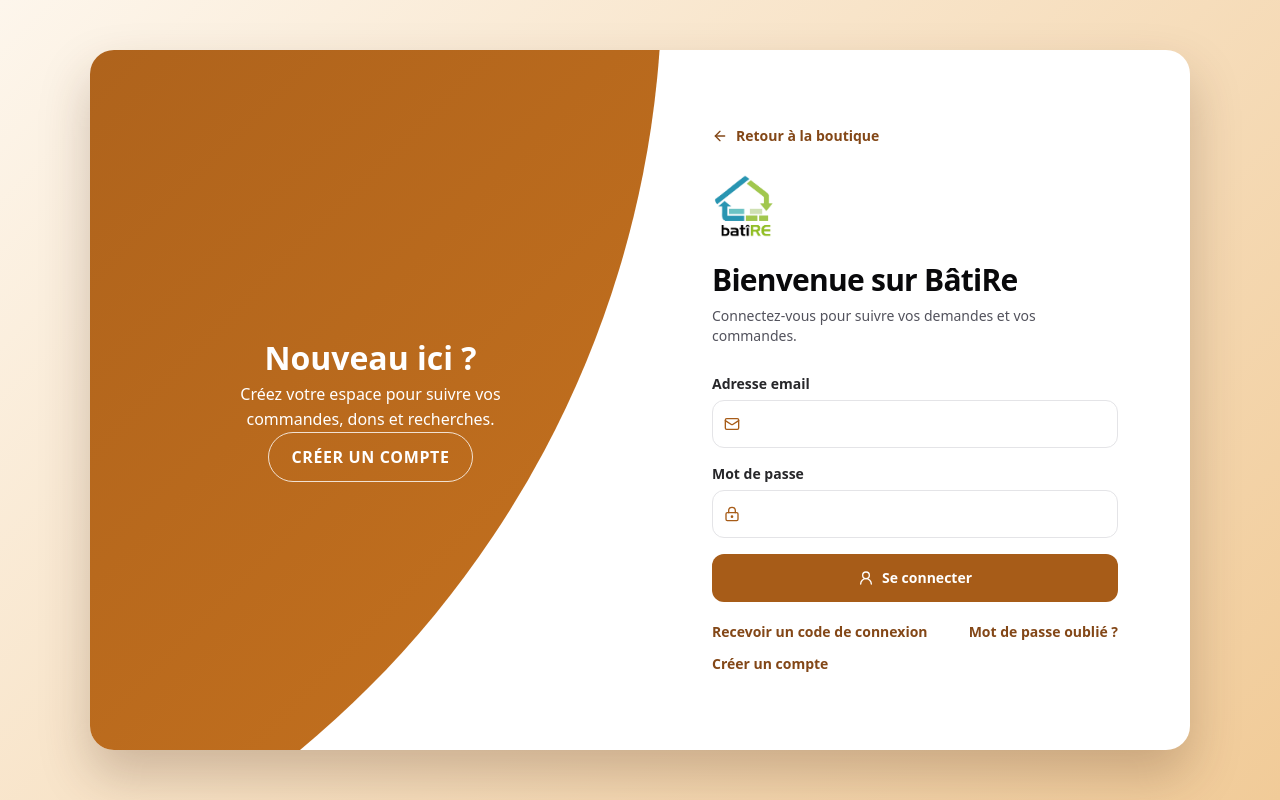
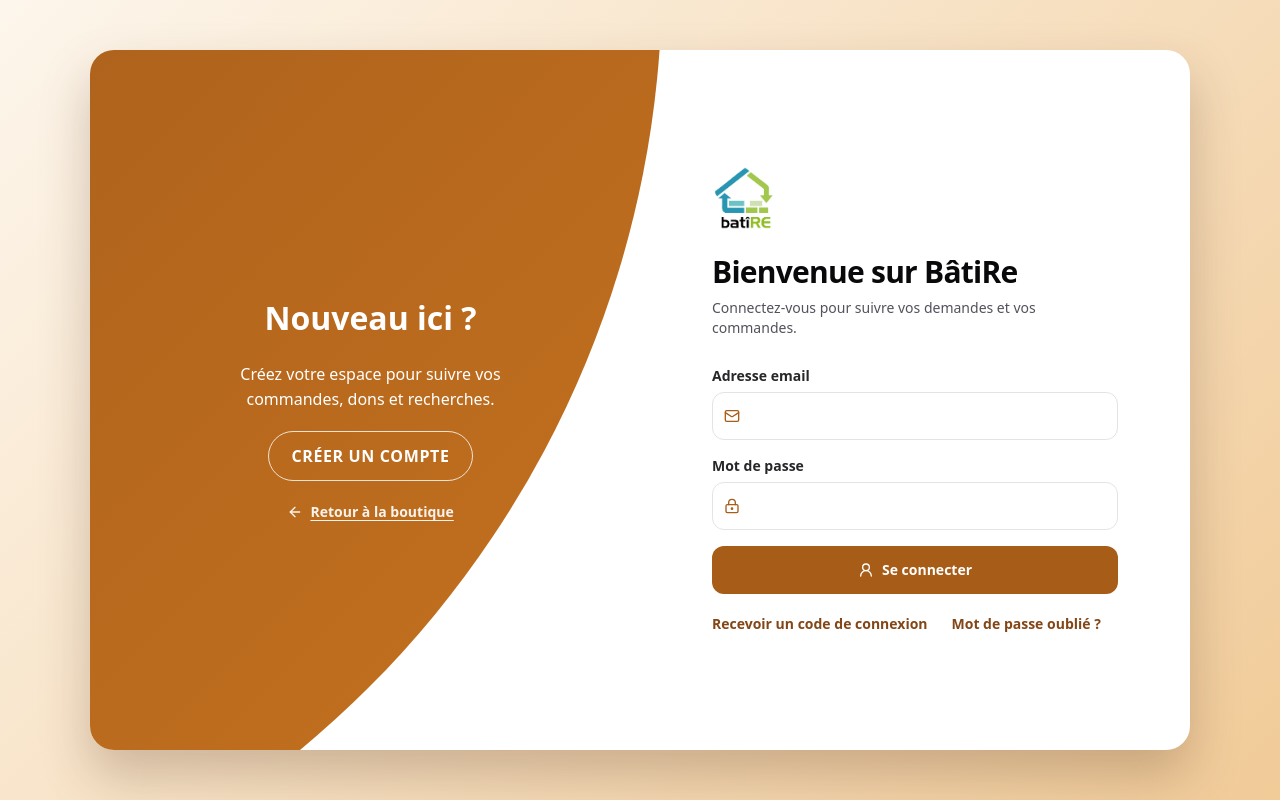
Before and after one commit to Maisondeconomiesolidaire/batire, a React (Vite) app: page /connexion in a window 1280 px wide. Built offline with nearby package versions, Linux system fonts and the light colour scheme; no server answers.

Commit message:
refactor(batire): clarifie les actions d'authentification

```diff
--- a/src/components/ui/auth-switch.tsx
+++ b/src/components/ui/auth-switch.tsx
@@ -48,6 +48,7 @@ export function AuthSwitch({ initialMode = "signin" }: { initialMode?: "signin"
   };
   const sendLoginCode = async () => {
     if (!signInLoaded || !signIn) return;
+    if (!email.trim()) throw new Error("Renseignez votre adresse email avant de demander un code de connexion.");
     const result = await signIn.create({ identifier: email.trim() });
     const factor = result.supportedFirstFactors?.find((item) => item.strategy === "email_code");
     if (!factor || factor.strategy !== "email_code") throw new Error("La connexion par code n'est pas disponible pour cette adresse.");
@@ -108,7 +109,6 @@ export function AuthSwitch({ initialMode = "signin" }: { initialMode?: "signin"
   const signUpMode = mode === "signup";
   return <main className="auth-switch-page"><section className={`auth-switch-container ${signUpMode ? "sign-up-mode" : ""}`}>
     <div className="auth-switch-form">
-    <Link to="/" className="mb-7 inline-flex items-center gap-2 text-sm font-semibold text-brand-700 hover:text-brand-900"><ArrowLeft className="h-4 w-4" /> Retour à la boutique</Link>
     <img src="/batire-logo.jpg" alt="BâtiRe" className="mb-6 h-16 w-auto object-contain" />
     <h1 className="text-3xl font-black tracking-tight text-zinc-950">{title}</h1><p className="mt-2 text-sm text-zinc-600">{subtitle}</p>
     <form className="mt-7 space-y-4" onSubmit={run(needsCode ? mode === "mfa" ? completeMfa : completeLoginCode : mode === "reset-request" ? resetPassword : mode === "reset" ? completeReset : mode === "signup" ? createAccount : loginWithPassword)}>
@@ -121,8 +121,7 @@ export function AuthSwitch({ initialMode = "signin" }: { initialMode?: "signin"
       {error ? <p className="rounded-xl bg-red-50 px-3 py-2 text-sm font-medium text-red-700">{error}</p> : null}
       <button disabled={busy} className="flex h-12 w-full items-center justify-center gap-2 rounded-xl bg-brand-600 px-4 text-sm font-bold text-white transition hover:bg-brand-700 disabled:opacity-60">{busy ? <Loader2 className="h-4 w-4 animate-spin" /> : <UserRound className="h-4 w-4" />}{needsCode || mode === "reset" ? "Confirmer" : mode === "reset-request" ? "Envoyer le code" : mode === "signup" ? "Créer mon compte" : "Se connecter"}</button>
     </form>
-    {mode === "signin" ? <div className="mt-5 flex flex-wrap justify-between gap-3 text-sm font-semibold text-brand-700"><button type="button" onClick={() => void run(sendLoginCode)()} disabled={!email || busy}>Recevoir un code de connexion</button><button type="button" onClick={() => { setMode("reset-request"); setError(null); }}>Mot de passe oublié ?</button><button type="button" onClick={() => { setMode("signup"); setError(null); }}>Créer un compte</button></div> : null}
-    {mode === "signup" ? <p className="mt-5 text-center text-sm text-zinc-600">Déjà un compte ? <button className="font-semibold text-brand-700" onClick={() => setMode("signin")}>Se connecter</button></p> : null}
+    {mode === "signin" ? <div className="mt-5 flex flex-wrap gap-x-6 gap-y-3 text-sm font-semibold text-brand-700"><button type="button" onClick={() => void run(sendLoginCode)()} disabled={busy}>Recevoir un code de connexion</button><button type="button" onClick={() => { setMode("reset-request"); setError(null); }}>Mot de passe oublié ?</button></div> : null}
     </div>
     <div className="auth-switch-panels">
       <aside className="auth-switch-panel left-panel">
@@ -130,6 +129,7 @@ export function AuthSwitch({ initialMode = "signin" }: { initialMode?: "signin"
           <h2>Nouveau ici ?</h2>
           <p>Créez votre espace pour suivre vos commandes, dons et recherches.</p>
           <button type="button" onClick={() => { setMode("signup"); setError(null); }}>Créer un compte</button>
+          <Link to="/" className="auth-switch-back-link"><ArrowLeft className="h-4 w-4" /> Retour à la boutique</Link>
         </div>
       </aside>
       <aside className="auth-switch-panel right-panel">
@@ -137,6 +137,7 @@ export function AuthSwitch({ initialMode = "signin" }: { initialMode?: "signin"
           <h2>Déjà membre ?</h2>
           <p>Retrouvez votre espace BâtiRe et vos démarches en cours.</p>
           <button type="button" onClick={() => { setMode("signin"); setError(null); }}>Se connecter</button>
+          <Link to="/" className="auth-switch-back-link"><ArrowLeft className="h-4 w-4" /> Retour à la boutique</Link>
         </div>
       </aside>
     </div>
--- a/src/index.css
+++ b/src/index.css
@@ -56,8 +56,8 @@ body {
 .auth-switch-container::before { content: ""; position: absolute; z-index: 6; top: -10%; right: 48%; width: 2000px; height: 2000px; border-radius: 50%; background: linear-gradient(-45deg, #c9741f, #834717); transform: translateY(-50%); transition: 1.8s ease-in-out; }
 .auth-switch-form { position: absolute; z-index: 5; top: 50%; left: 75%; width: 50%; padding: 2.5rem 4.5rem; transform: translate(-50%, -50%); transition: left 1s .7s ease-in-out; }
 .auth-switch-panels { position: absolute; z-index: 7; inset: 0; display: grid; grid-template-columns: repeat(2, 1fr); pointer-events: none; }
-.auth-switch-panel { display: flex; flex-direction: column; align-items: flex-end; justify-content: space-around; text-align: center; color: white; }.auth-switch-panel-content { transition: transform .9s ease-in-out; transition-delay: .6s; }.left-panel { padding: 3rem 17% 2rem 12%; pointer-events: all; }.right-panel { padding: 3rem 12% 2rem 17%; pointer-events: none; }.right-panel .auth-switch-panel-content { transform: translateX(800px); }
-.auth-switch-panel h2 { font-size: 2rem; font-weight: 800; }.auth-switch-panel p { max-width: 22rem; line-height: 1.55; }.auth-switch-panel button { border: 1px solid rgb(255 255 255 / .8); border-radius: 999px; padding: .75rem 1.4rem; font-weight: 700; text-transform: uppercase; letter-spacing: .04em; transition: background .2s, color .2s; }.auth-switch-panel button:hover { background: white; color: #834717; }
+.auth-switch-panel { display: flex; flex-direction: column; align-items: flex-end; justify-content: space-around; text-align: center; color: white; }.auth-switch-panel-content { display: flex; flex-direction: column; align-items: center; gap: 1.25rem; transition: transform .9s ease-in-out; transition-delay: .6s; }.left-panel { padding: 3rem 17% 2rem 12%; pointer-events: all; }.right-panel { padding: 3rem 12% 2rem 17%; pointer-events: none; }.right-panel .auth-switch-panel-content { transform: translateX(800px); }
+.auth-switch-panel h2, .auth-switch-panel p { margin: 0; }.auth-switch-panel h2 { font-size: 2rem; font-weight: 800; }.auth-switch-panel p { max-width: 22rem; line-height: 1.55; }.auth-switch-panel button { border: 1px solid rgb(255 255 255 / .8); border-radius: 999px; padding: .75rem 1.4rem; font-weight: 700; text-transform: uppercase; letter-spacing: .04em; transition: background .2s, color .2s; }.auth-switch-panel button:hover { background: white; color: #834717; }.auth-switch-back-link { display: inline-flex; align-items: center; gap: .45rem; font-size: .875rem; font-weight: 600; color: rgb(255 255 255 / .92); text-decoration: underline; text-underline-offset: 3px; }.auth-switch-back-link:hover { color: white; }
 .sign-up-mode::before { right: 52%; transform: translate(100%, -50%); }.sign-up-mode .auth-switch-form { left: 25%; }.sign-up-mode .left-panel .auth-switch-panel-content { transform: translateX(-800px); }.sign-up-mode .right-panel .auth-switch-panel-content { transform: translateX(0); }.sign-up-mode .left-panel { pointer-events: none; }.sign-up-mode .right-panel { pointer-events: all; }
 @media (max-width: 700px) { .auth-switch-container { height: 820px; }.auth-switch-container::before { top: initial; right: initial; bottom: 66%; left: 50%; width: 1300px; height: 1300px; transform: translateX(-50%); }.auth-switch-form { top: 65%; left: 50%; width: 100%; padding: 2rem 1.5rem; transform: translate(-50%, -50%); }.auth-switch-panels { height: 34%; grid-template-columns: 1fr; }.auth-switch-panel { align-items: center; padding: 2rem 18%; }.right-panel { display: none; }.sign-up-mode::before { right: initial; transform: translate(-50%, 100%); }.sign-up-mode .auth-switch-form { left: 50%; }.sign-up-mode .left-panel .auth-switch-panel-content { transform: none; } }
 
```
